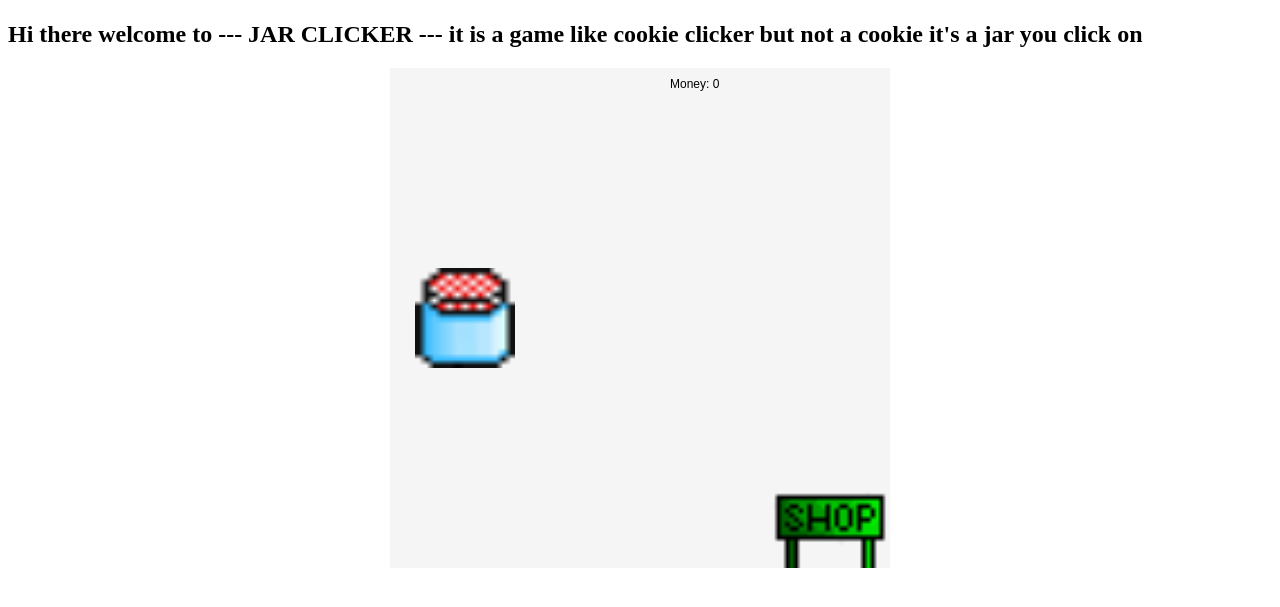
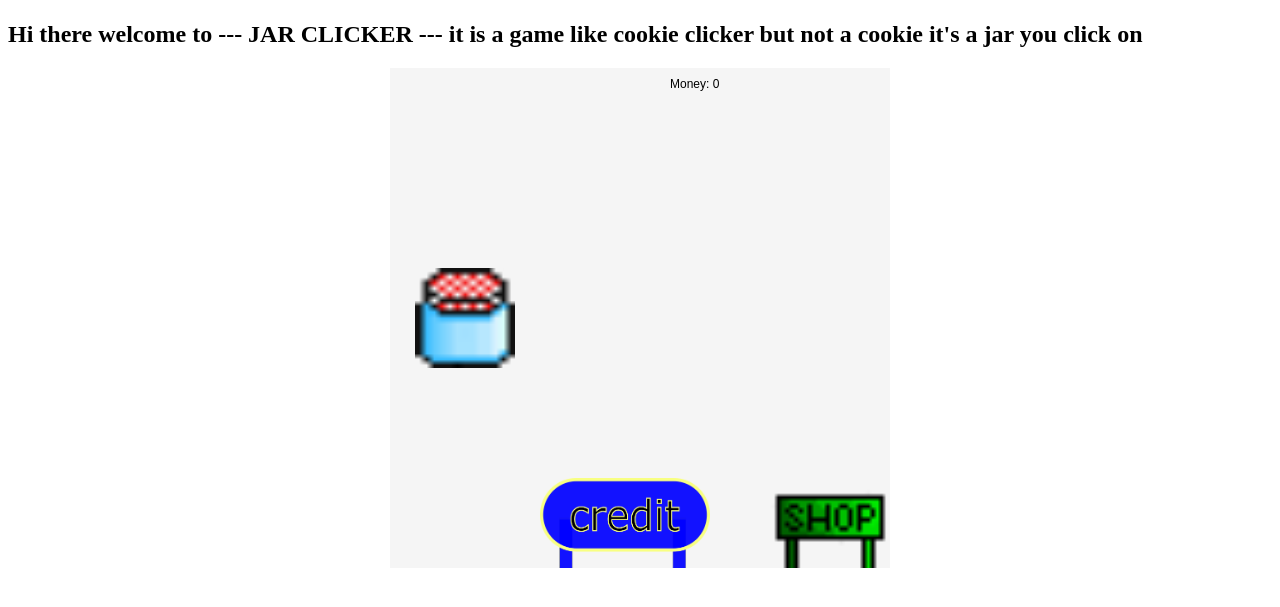
Before and after one commit to zochgcom/jar-clicker, a plain HTML site: page index.html in a window 1280 px wide. Shown: the part 155-762 px from the top of the page. Drawn offline with Linux system fonts and the light colour scheme.

Commit message:
lavet credits

```diff
--- a/index.html
+++ b/index.html
@@ -40,6 +40,22 @@ Chrome
      with (processingInstance) {
         size(500, 500);
         frameRate(30);
+
+
+		//creditAd
+		var creditX = 40;
+		var creditY = 40;
+		var creditBredde = 400;
+		var creditHoojde = 335;
+
+
+		//Credit's
+		var creditsignX = 250;
+		var creditsingY = 200;
+		var creditOpen = false;
+		var creditsignBredde = 180;
+		var creditssignHoojde = 180;
+
 
 	  //shoppen
 	  var shopsignX = 350;
@@ -210,9 +226,26 @@ Chrome
 	if (shopON === true && mouseX > infoX4 && mouseX < infoX4 + infoBredde4 && mouseY > infoY4 && mouseY < infoY4 + infoHoojde4){
 	alert("ex: Then you have buy one tv. will you every sec. get 5 coins");
 	}
+
+	//Credit'ssign Open Funtion
+
+	  if (mouseX > 150 && mouseX < 150 + 170 && mouseY > 410 && mouseY < 410 + 100 ) {
+
+	if(creditOpen ===true){
+	creditOpen = false;
+	}else{
+	creditOpen = true;
+	}
+
+		}
+
 	 };
 
+	 /* @pjs preload="Jar2.png"; */
+	var creditAd = loadImage("creditAd.png");
 
+	/* @pjs preload="Jar2.png"; */
+	var creditsignImg = loadImage("CreditSign.png");
 
 	 /* @pjs preload="Jar2.png"; */
 	var jarImg = loadImage("Jar2.png");
@@ -329,13 +362,35 @@ Chrome
 	 }
 	 }
 
+	image(creditsignImg,150,410,170,100);
+
+	if (creditOpen === true) {
+	image(creditAd,creditX,creditY,creditBredde,creditHoojde);
+	text("Click on the sign again to close",150,400);
+
+
+
+
+
+
+
+	}
+
+
+
+
+
 
 	  }
+
     }};
+
+
+
 
     // Get the canvas that Processing-js will use
     var canvas = document.getElementById("mycanvas");
-    // Pass the function sketchProc (defined in myCode.js) to Processing's constructor.
+    // Pass the function sketchProc (defined in myCode.js) to Processing's constructor
     var processingInstance = new Processing(canvas, sketchProc);
  </script>
 
```
Also changed, not shown: CreditSign.png (added), creditAd.png (added).
